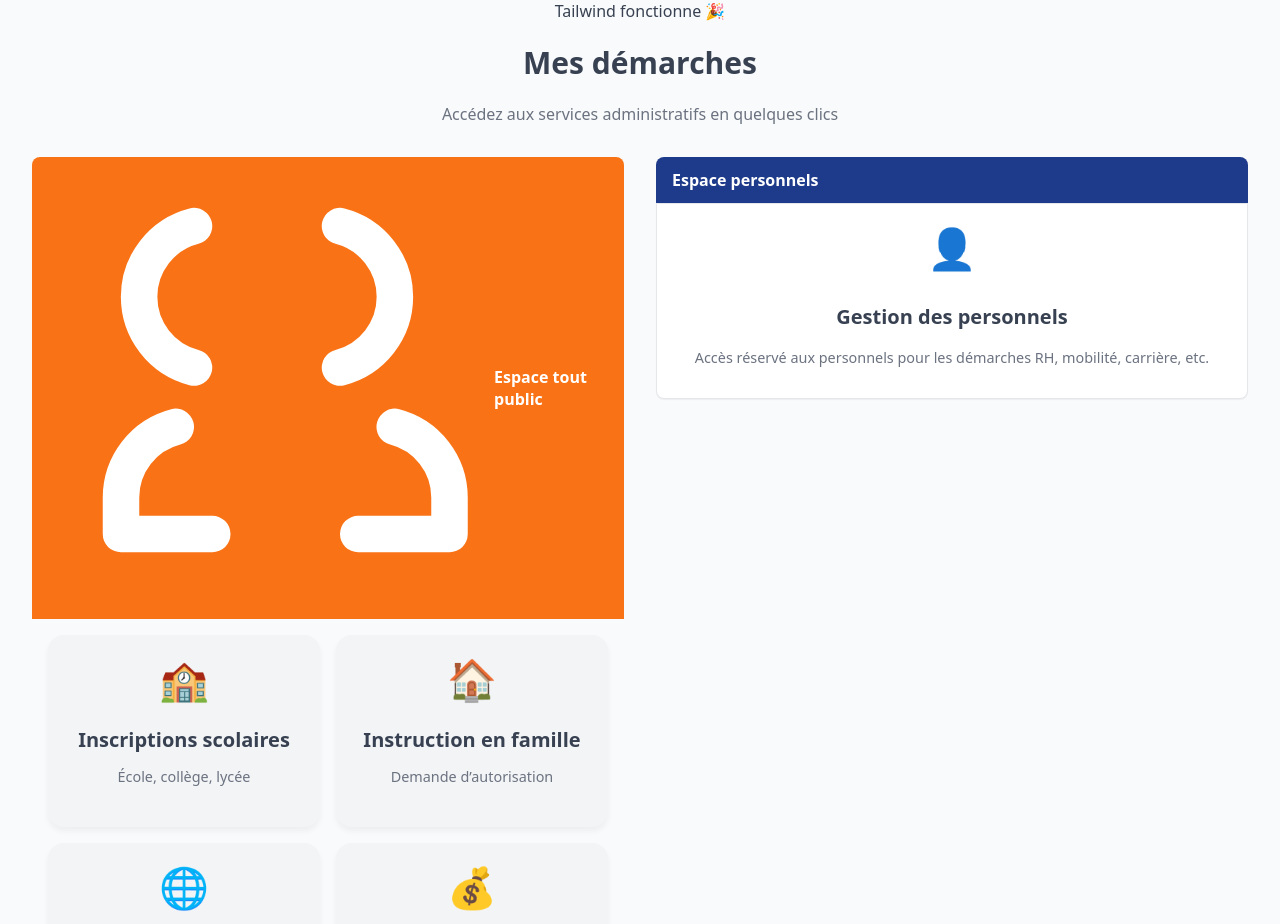
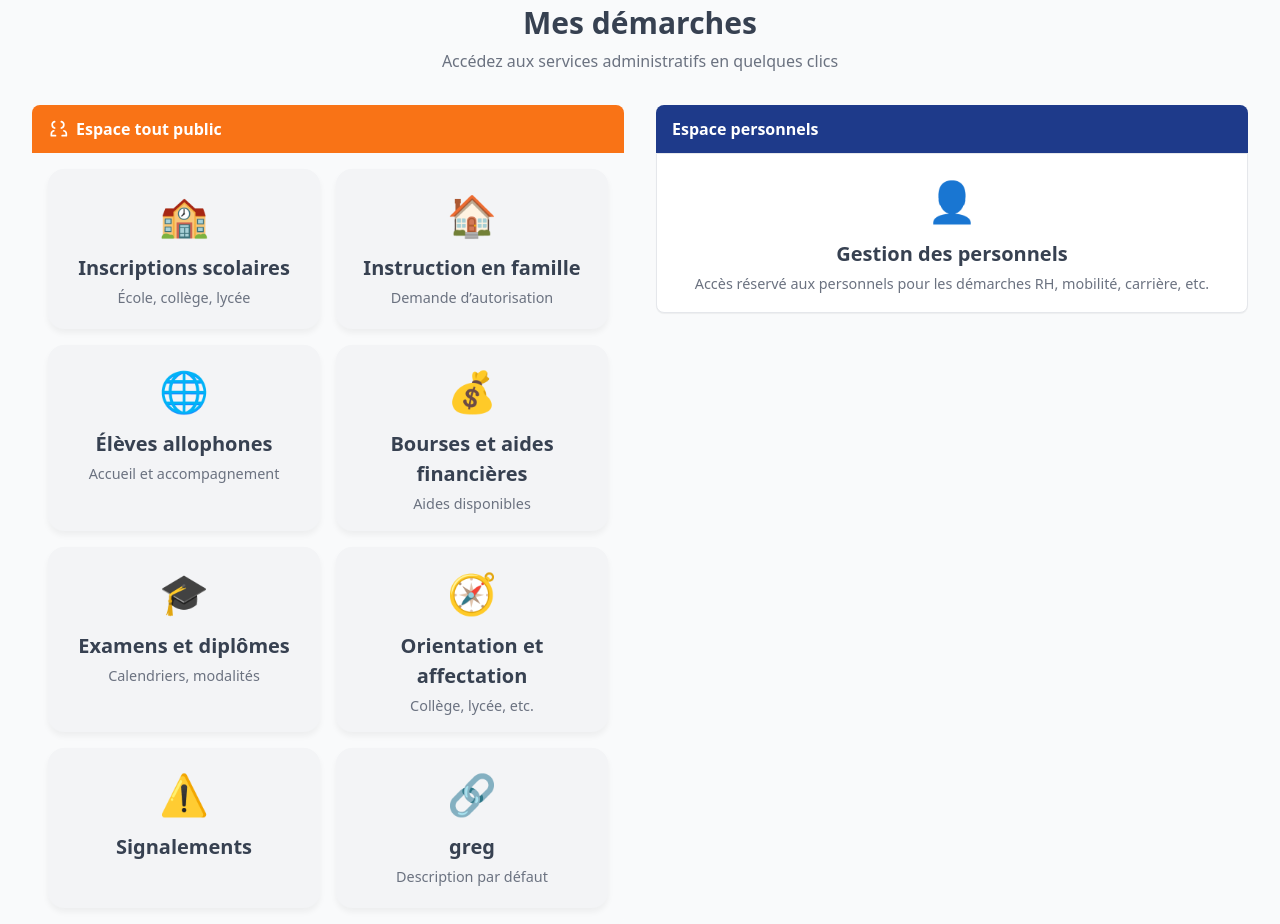
Before and after one commit to Gregory972/projet-lotus, a Laravel app: page / in a window 1280 px wide. Run offline with Laravel 12, Linux system fonts and the light colour scheme; data comes from the database, SQL or seed files in the repository; style sheets or scripts are compiled from the project's sources.

Commit message:
debug 3.8 - debug tailwind in vite config

```diff
--- a/resources/css/app.css
+++ b/resources/css/app.css
@@ -1,5 +1,14 @@
-@import './edit.css';
-@import './style.css';
+@import 'tailwindcss';
+
+@source '../../vendor/laravel/framework/src/Illuminate/Pagination/resources/views/*.blade.php';
+@source '../../storage/framework/views/*.php';
+@source '../**/*.blade.php';
+@source '../**/*.js';
+
+@theme {
+    --font-sans: 'Instrument Sans', ui-sans-serif, system-ui, sans-serif, 'Apple Color Emoji', 'Segoe UI Emoji',
+        'Segoe UI Symbol', 'Noto Color Emoji';
+}
 
 
 div.col {
--- a/resources/views/home.blade.php
+++ b/resources/views/home.blade.php
@@ -3,14 +3,11 @@
 <head>
   <meta charset="UTF-8">
   <title>Mes démarches</title>
-  @vite(['resources/css/app.css', 'resources/css/style.css', 'resources/css/edit.css', 'resources/js/app.js'])
+  @vite('resources/css/app.css')
+  @vite('resources/css/style.css')
 </head>
 <body>
   <div class="page-wrapper">
-    <div class="bg-red-500 text-white p-4 text-center rounded-lg shadow-md">
-        Tailwind fonctionne 🎉
-    </div>
-
     <h1 class="page-title">Mes démarches</h1>
     <p class="page-subtitle">Accédez aux services administratifs en quelques clics</p>
 
--- a/vite.config.js
+++ b/vite.config.js
@@ -1,11 +1,13 @@
 import { defineConfig } from 'vite';
 import laravel from 'laravel-vite-plugin';
+import tailwindcss from '@tailwindcss/vite';
 
 export default defineConfig({
     plugins: [
         laravel({
-            input: ['resources/css/app.css', 'resources/css/style.css', 'resources/css/edit.css', 'resources/js/app.js'],
+            input: ['resources/css/app.css', 'resources/js/app.js', 'resources/css/style.css', 'resources/css/edit.css'],
             refresh: true,
         }),
+        tailwindcss(),
     ],
 });
```
